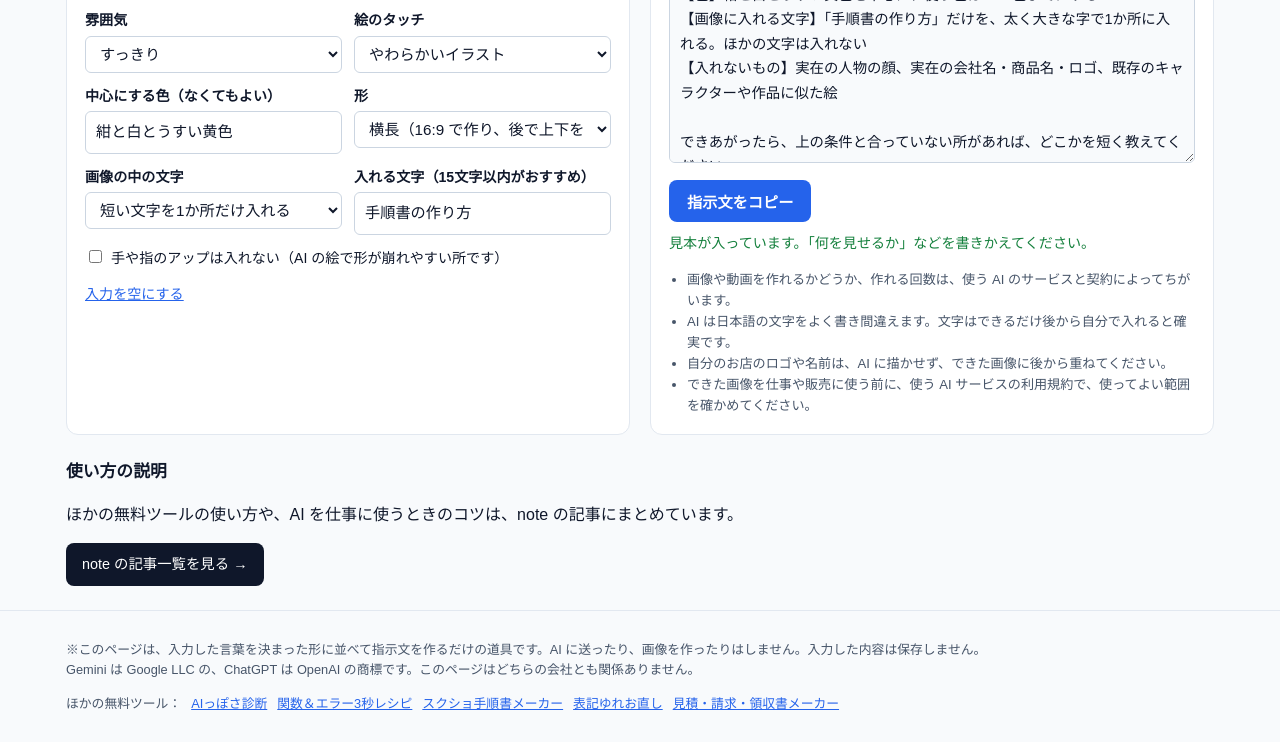
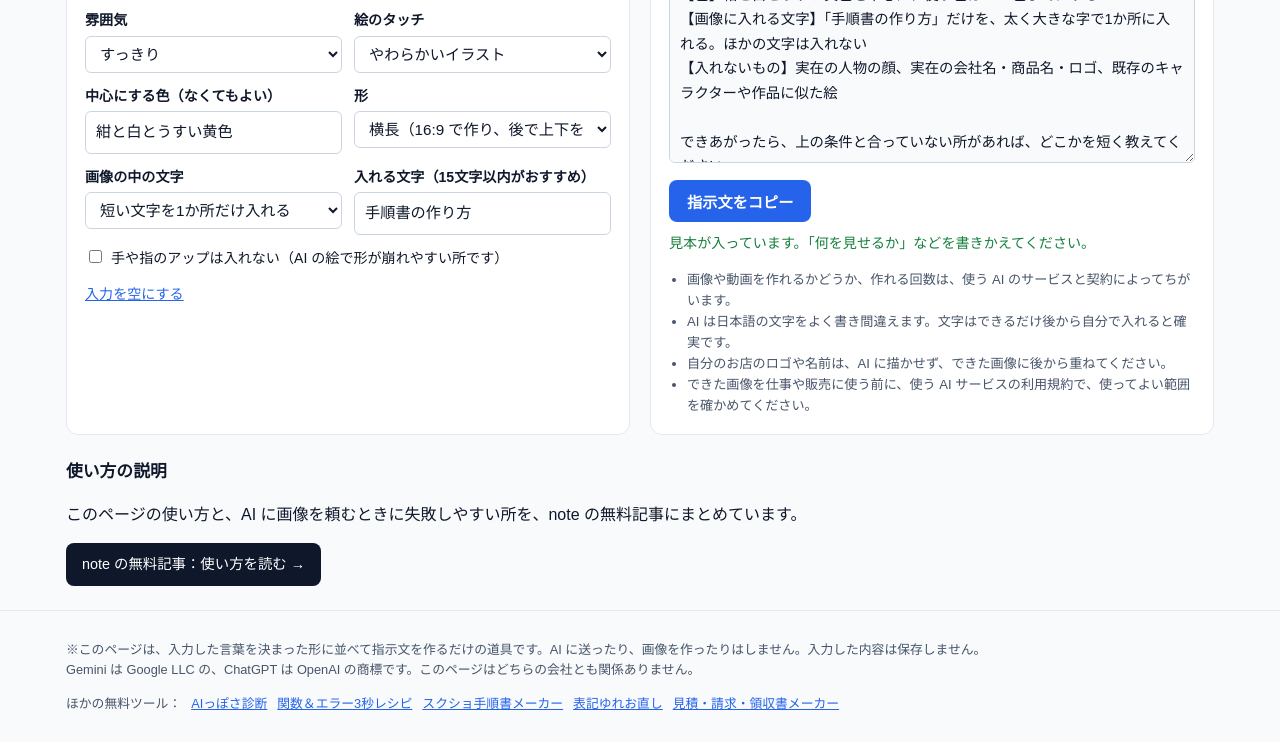
Before and after one commit to oshirase-tools/oshirase-tools.github.io, a plain HTML site: page prompt-studio/index.html in a window 1280 px wide. Shown: the part 542-1284 px from the top of the page. Drawn offline with Linux system fonts and the light colour scheme.

Commit message:
note のボタンを紹介記事に差し替え

```diff
--- a/prompt-studio/index.html
+++ b/prompt-studio/index.html
@@ -134,8 +134,8 @@
 
   <section class="container guide">
     <h2>使い方の説明</h2>
-    <p>ほかの無料ツールの使い方や、AI を仕事に使うときのコツは、note の記事にまとめています。</p>
-    <a id="note-link" class="btn-note" href="https://note.com/nao_mojiokoshi" target="_blank" rel="noopener noreferrer">note の記事一覧を見る →</a>
+    <p>このページの使い方と、AI に画像を頼むときに失敗しやすい所を、note の無料記事にまとめています。</p>
+    <a id="note-link" class="btn-note" href="https://note.com/nao_mojiokoshi/n/n40226c921ce8" target="_blank" rel="noopener noreferrer">note の無料記事：使い方を読む →</a>
   </section>
 
   <footer class="site-footer">
```
